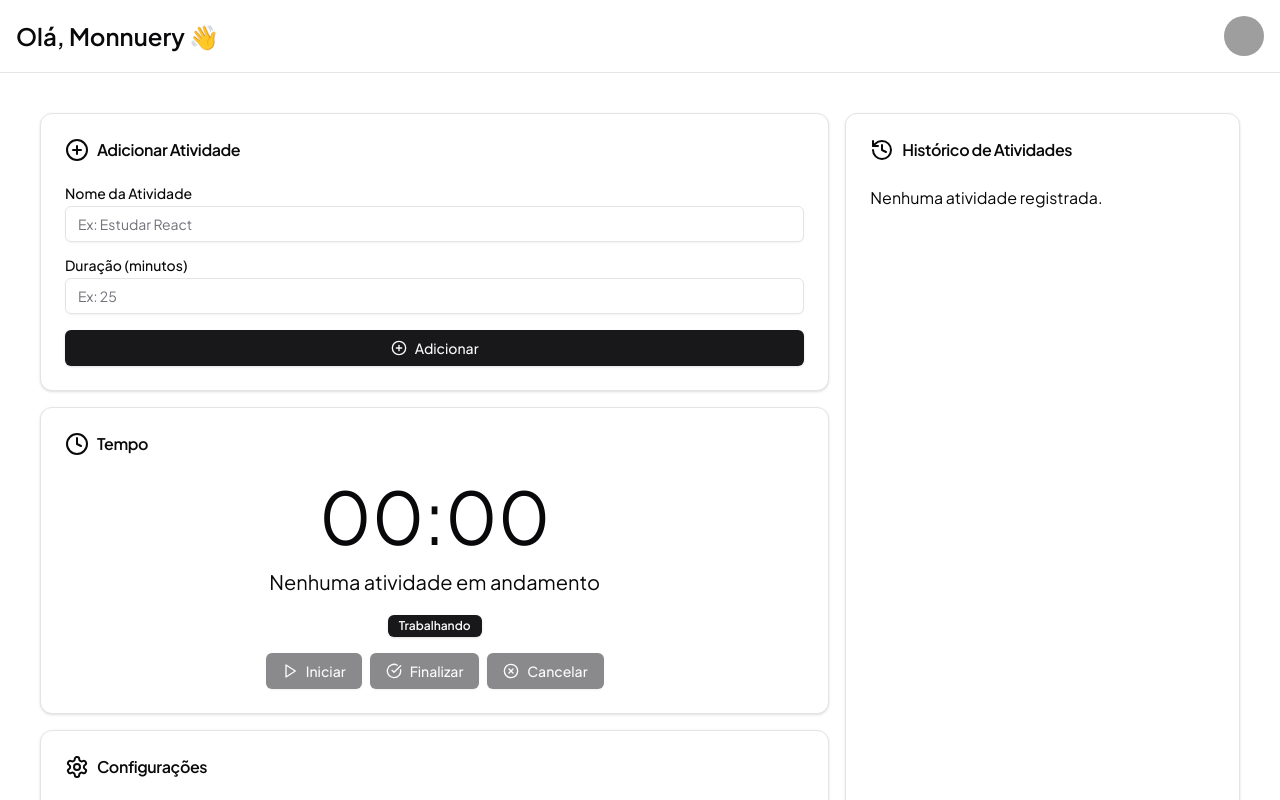
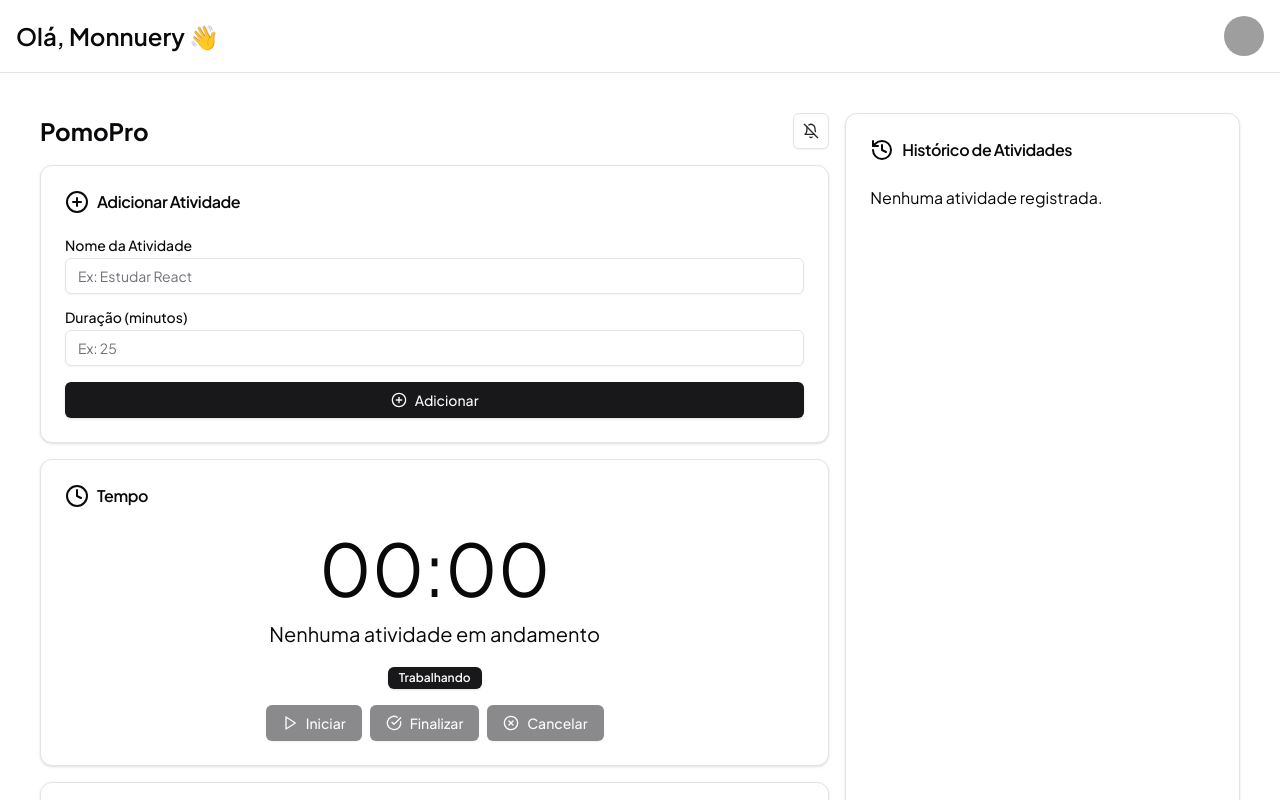
Before and after one commit to santozxy/firebase-auth, a Next.js app: page /home in a window 1280 px wide. Shown: the top 800 px of the page. Built offline with nearby package versions, Linux system fonts and the light colour scheme; grey boxes are pictures that could not be loaded.

Commit message:
:sparkles: feat: Adicionar notificações para atividades concluídas e intervalos finalizados

```diff
--- a/src/app/(pomopro)/home/components/pomodoro/pomodoro.tsx
+++ b/src/app/(pomopro)/home/components/pomodoro/pomodoro.tsx
@@ -1,12 +1,13 @@
 "use client";
 
 import { useState, useEffect, useCallback } from "react";
-
 import { ActivityForm } from "./activity-form";
 import { Timer } from "./timer";
 import { Settings } from "./settings";
 import { History } from "./history";
 import { Activity } from "@/domain/history/types";
+import { Button } from "@/components/ui/button";
+import { Bell, BellOff } from "lucide-react";
 
 export function Pomodoro() {
   const [activities, setActivities] = useState<Activity[]>([]);
@@ -16,15 +17,14 @@ export function Pomodoro() {
   const [isRunning, setIsRunning] = useState(false);
   const [breakTime, setBreakTime] = useState(5); // 5 minutes default
   const [timerActive, setTimerActive] = useState(false);
+  const [notificationsEnabled, setNotificationsEnabled] = useState(false);
 
   const updateActivities = useCallback((newActivities: Activity[]) => {
-    // Função de callback para atualizar a lista de atividades no estado e no localStorage
     setActivities(newActivities);
     localStorage.setItem("activities", JSON.stringify(newActivities));
   }, []);
 
   const addActivity = (newActivity: Activity) => {
-    // Função de callback para adicionar uma nova atividade à lista de atividades
     updateActivities([...activities, newActivity]);
     if (!currentActivity && !timerActive) {
       startActivity(newActivity);
@@ -32,7 +32,6 @@ export function Pomodoro() {
   };
 
   const startActivity = (activity: Activity) => {
-    // Função de callback para iniciar a atividade selecionada pelo usuário
     const now = new Date();
     setCurrentActivity({
       ...activity,
@@ -46,7 +45,6 @@ export function Pomodoro() {
   };
 
   const moveToNextActivity = useCallback(() => {
-    // Função de callback para mover para a próxima atividade após a atual ser finalizada
     const nextActivity = activities.find((a) => a.status === "Pendente");
     if (nextActivity) {
       startActivity(nextActivity);
@@ -58,7 +56,6 @@ export function Pomodoro() {
   }, [activities]);
 
   const startBreak = useCallback(() => {
-    // Função de callback para iniciar o intervalo entre atividades de trabalho
     setIsWorking(false);
     setTimeLeft(breakTime * 60);
     setIsRunning(true);
@@ -66,7 +63,6 @@ export function Pomodoro() {
   }, [breakTime]);
 
   const finishCurrentActivity = useCallback(() => {
-    // Função de callback para finalizar a atividade atual e iniciar o intervalo
     if (currentActivity) {
       const now = new Date();
       const updatedActivities = activities.map((a) =>
@@ -81,11 +77,22 @@ export function Pomodoro() {
       updateActivities(updatedActivities);
       setCurrentActivity(null);
       startBreak();
+      if (notificationsEnabled) {
+        showNotification(
+          "Atividade concluída!",
+          `${currentActivity.name} foi finalizada.`
+        );
+      }
     }
-  }, [activities, currentActivity, updateActivities, startBreak]);
+  }, [
+    activities,
+    currentActivity,
+    updateActivities,
+    startBreak,
+    notificationsEnabled,
+  ]);
 
   const cancelActivity = () => {
-    // Função de callback para cancelar a atividade atual e iniciar o intervalo de descanso
     if (currentActivity) {
       const now = new Date();
       const updatedActivities = activities.map((a) =>
@@ -104,7 +111,6 @@ export function Pomodoro() {
   };
 
   const skipBreak = () => {
-    // Função de callback para pular o intervalo de descanso e iniciar a próxima atividade
     if (!isWorking) {
       setIsWorking(true);
       moveToNextActivity();
@@ -113,10 +119,26 @@ export function Pomodoro() {
   };
 
   const toggleTimer = () => {
-    // Função de callback para pausar ou retomar o cronômetro
     setIsRunning(!isRunning);
     if (!timerActive) {
       setTimerActive(true);
+    }
+  };
+
+  const toggleNotifications = async () => {
+    if (!notificationsEnabled) {
+      const permission = await Notification.requestPermission();
+      if (permission === "granted") {
+        setNotificationsEnabled(true);
+      }
+    } else {
+      setNotificationsEnabled(false);
+    }
+  };
+
+  const showNotification = (title: string, body: string) => {
+    if (Notification.permission === "granted") {
+      new Notification(title, { body });
     }
   };
 
@@ -128,13 +150,11 @@ export function Pomodoro() {
   }, []);
 
   useEffect(() => {
-    // Efeito colateral para controlar o tempo restante e atualizar o tempo trabalhado na atividade atual
     let interval: NodeJS.Timeout | null = null;
     if (isRunning && timeLeft > 0) {
       interval = setInterval(() => {
         setTimeLeft((time) => time - 1);
         if (currentActivity) {
-          // Atualiza o tempo trabalhado na atividade atual a cada segundo
           setCurrentActivity((activity: Activity | null) =>
             activity
               ? { ...activity, timeWorked: activity.timeWorked + 1 }
@@ -143,12 +163,17 @@ export function Pomodoro() {
         }
       }, 1000);
     } else if (timeLeft === 0) {
-      // Finaliza a atividade atual e inicia o intervalo de descanso após o término do tempo
       if (isWorking) {
         finishCurrentActivity();
       } else {
         setIsWorking(true);
         moveToNextActivity();
+        if (notificationsEnabled) {
+          showNotification(
+            "Intervalo finalizado!",
+            "Hora de voltar ao trabalho!"
+          );
+        }
       }
     }
     return () => {
@@ -161,11 +186,31 @@ export function Pomodoro() {
     currentActivity,
     finishCurrentActivity,
     moveToNextActivity,
+    notificationsEnabled,
   ]);
 
   return (
     <div className="p-4 w-full grid grid-cols-1 sm:grid-cols-[2fr_1fr] gap-4">
       <div className="space-y-4">
+        <div className="flex justify-between items-center">
+          <h1 className="text-2xl font-bold">PomoPro</h1>
+          <Button
+            variant="outline"
+            size="icon"
+            onClick={toggleNotifications}
+            title={
+              notificationsEnabled
+                ? "Desativar notificações"
+                : "Ativar notificações"
+            }
+          >
+            {notificationsEnabled ? (
+              <Bell className="h-4 w-4" />
+            ) : (
+              <BellOff className="h-4 w-4 animate-pulse duration-700" />
+            )}
+          </Button>
+        </div>
         <ActivityForm onAddActivity={addActivity} disabled={timerActive} />
         <Timer
           currentActivity={currentActivity}
```
